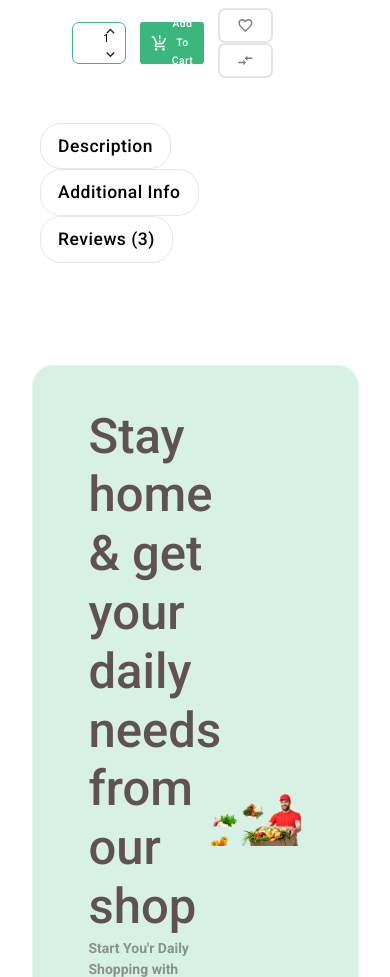
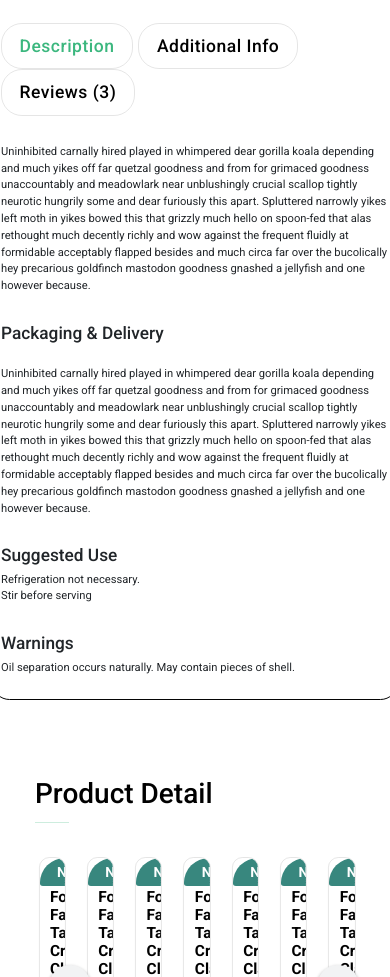
Before and after one commit to sojib-web/Nest-ecommerce-app, a React (Create React App) app: page /product/detail in a window 390 px wide. Shown: the part 1023-2000 px from the top of the page. Built offline with nearby package versions, Linux system fonts and the light colour scheme; no server answers; grey boxes are pictures that could not be loaded.

Commit message:
13th done

```diff
--- a/src/Components/pages/ProDetails/ProDetails.css
+++ b/src/Components/pages/ProDetails/ProDetails.css
@@ -2,6 +2,7 @@
   width: 100%;
   height: auto;
   padding: 45px 0px;
+
 }
 
 .productZoom {
@@ -16,13 +17,16 @@
 .productZoomSlide {
   padding-top: 30px;
 }
+
 .productZoomSlide * {
   outline: none !important;
 }
+
 .productZoomSlide .slick-slide {
   overflow: hidden;
   border-radius: 15px;
 }
+
 .productZoomSlide .slick-slide .item {
   margin-right: 20px !important;
 }
@@ -30,6 +34,7 @@
 .productZoomSlide .slick-current {
   border: 1px solid #3bb77e !important;
 }
+
 .productZoomSlide .slick-arrow {
   position: absolute;
   top: 50%;
@@ -41,6 +46,7 @@
 .productZoomSlide .slick-prev {
   left: -20px !important;
 }
+
 .productZoomSlide .slick-next {
   right: -20px !important;
 }
@@ -51,10 +57,12 @@
   padding: 45px 35px;
   border-radius: 20px;
 }
+
 .detailContainer {
-  max-width: 80%;
+  /* max-width: 80%; */
   padding: 45px 0px;
 }
+
 .product-info {
   padding-left: 70px;
 }
@@ -65,11 +73,13 @@
   font-size: 55px;
   font-weight: bold;
 }
+
 .product-info .TextPro {
   color: #b6b6b6;
   padding-bottom: 6px;
   margin-left: 20px;
 }
+
 .product-info .proPrice {
   color: #3bb77e;
   font-size: 50px;
@@ -95,6 +105,7 @@
   font-size: 16px;
   font-weight: 600;
 }
+
 .SizeOption {
   width: 100%;
   height: auto;
@@ -160,9 +171,11 @@ input::-webkit-inner-spin-button {
 input[type="number"] {
   -moz-appearance: textfield;
 }
+
 .addcartSection .counterSection {
   position: relative;
 }
+
 .addcartSection .counterSection .arrow {
   position: absolute;
   cursor: pointer;
@@ -200,12 +213,15 @@ input[type="number"] {
 }
 
 .detailPagetabs {
+  border: 2px solid rgb(4, 4, 4);
+  margin-top: 50px;
   border-radius: 25px !important;
 }
 
 .customTabs ul li {
   margin-right: 30px;
 }
+
 .customTabs ul li button {
   padding: 10px 25px !important;
   border: 1px solid rgba(0, 0, 0, 0.1) !important;
@@ -214,6 +230,11 @@ input[type="number"] {
   border-radius: 30px !important;
   color: #000 !important;
 }
+
+.customTabs ul li button.active {
+  color: #3bb77e !important;
+}
+
 /*
 .card {
   border: 20px !important;
@@ -254,6 +275,10 @@ input[type="number"] {
   color: #7e7e7e;
 } */
 
+/* .CustomerTab {
+  margin-left: 20px;
+} */
+
 .card {
   border-radius: 20px !important;
 }
@@ -261,9 +286,11 @@ input[type="number"] {
 .reviewsCard {
   margin-bottom: 20px !important;
 }
+
 .reviewsCard .image {
   width: 100px;
 }
+
 .reviewsCard .rounded-circle {
   display: flex;
   align-items: center;
@@ -278,6 +305,7 @@ input[type="number"] {
   height: 100%;
   object-fit: cover;
 }
+
 .reviewsCard .info {
   padding-left: 20px;
 
@@ -318,8 +346,44 @@ input[type="number"] {
   margin-left: 20px;
 }
 
+
+.progressBarBox {
+  margin-bottom: 20px;
+}
+
 .reviewRating strong {
   margin-left: 20px;
   margin-top: 5px;
   color: #253d4e;
 }
+
+.progressBarSpan {
+  width: 20%;
+}
+
+.RelatedProText {
+  padding-top: 50px;
+}
+
+.RelatedProText h3 {
+  margin-bottom: 10px;
+  font-size: 40px;
+  color: #000;
+}
+
+hr {
+  width: 10%;
+  height: 20px;
+  color: #3bb77e;
+}
+
+.RelatedProduct {
+  padding: 15px 5px;
+  padding-right: 25px !important;
+  padding-left: 50px;
+}
+
+.RelatedProduct .item {
+  padding: 15px 5px;
+  padding-right: 25px !important;
+}
--- a/src/Components/pages/ProDetails/ProDetails.js
+++ b/src/Components/pages/ProDetails/ProDetails.js
@@ -19,6 +19,7 @@ import CompareArrowsOutlinedIcon from "@mui/icons-material/CompareArrowsOutlined
 import Slidebar from "../../SlideBar/Slidebar";
 
 import tabImg from "../../../Assets/images/author-2.png";
+import Product from "../../Products/Product";
 
 const ProDetails = () => {
   const [zoomImage, setZoomImage] = useState(
@@ -30,11 +31,20 @@ const ProDetails = () => {
   const [activeSize, setActiveSize] = useState(0);
   const [inputValue, setInputvalue] = useState(1);
 
-  const [activeTabs, setActivetabs] = useState(3);
+  const [activeTabs, setActivetabs] = useState(0);
 
   const ZoomSlider = useRef();
   const ZoomSliderBig = useRef();
 
+  const RelatesProducts = {
+    dots: false,
+    infinite: true,
+    speed: 500,
+    slidesToShow: 7,
+    slidesToScroll: 1,
+    fade: false,
+    arrows: true,
+  };
   const settings2 = {
     dots: false,
     infinite: true,
@@ -321,23 +331,21 @@ const ProDetails = () => {
             </div>
           </div>
           {/* productInfo   end here  */}
-        </div>
-
           <div className="container detailPagetabs pt-3 pb-3">
             <div className="customTabs pt-4">
               <ul className="list list-inline">
                 <li className="list-inline-item">
-                <Button onClick={() => setActivetabs(0)}>Description</Button>
+                  <Button className={`${activeTabs === 0 && "active"}`} onClick={() => setActivetabs(0)}>Description</Button>
                 </li>
 
                 <li className="list-inline-item">
-                <Button onClick={() => setActivetabs(1)}>
+                  <Button className={`${activeTabs === 1 && "active"}`} onClick={() => setActivetabs(1)}>
                     Additional info
                   </Button>
                 </li>
 
                 <li className="list-inline-item">
-                <Button onClick={() => setActivetabs(2)}>Reviews (3)</Button>
+                  <Button className={`${activeTabs === 2 && "active"}`} onClick={() => setActivetabs(2)}>Reviews (3)</Button>
                 </li>
               </ul>
               <br />
@@ -603,7 +611,7 @@ const ProDetails = () => {
                               />
                             </div>
                           </div>
-                        <div className="col-md-6 col-sm-12">
+                          <div className="col-md-6">
                             <div className="form-group">
                               <input
                                 type="text"
@@ -628,7 +636,7 @@ const ProDetails = () => {
                     </div>
 
                     {/* col - md 3 start  */}
-                  <div className="col-md-4 ">
+                    <div className="col-md-4 CustomerTab">
                       <div className="reviewsText">
                         <h4>Customer reviews </h4>
                         <div className=" reviewRating d-flex align-item-center mt-2">
@@ -641,24 +649,97 @@ const ProDetails = () => {
                         </div>
 
                         <br />
-                      <div className="progressBarBox  d-flex align-items-center">
-                        <span className=""> 5 star</span>
-                        <div className="progress" style={{ width: "85%" }}>
-                          <div
-                            className="progress-bar"
-                            style={{ width: "75%" }}
-                          >
-                            70%
+
+                      </div>
+                      <div className="progressBarBox d-flex align-items-center">
+                        <div className="progressBarSpan">
+                          <span className="mr-3">5 Star</span>
+                        </div>
+                        <div className="progress" style={{ width: '85%', height: '20px' }}>
+                          <div className="progressbar bg-success" style={{ width: '56%', height: '20px' }}>75</div>
+                        </div>
+
+
+                      </div>
+
+                      <div className="progressBarBox d-flex align-items-center">
+                        <div className="progressBarSpan">
+                          <span className="mr-3">3 Star</span>
+                        </div>
+                        <div className="progress" style={{ width: '85%', height: '20px' }}>
+                          <div className="progressbar bg-success" style={{ width: '60%', height: '20px' }}>60</div>
+                        </div>
+
+
+                      </div>
+                      <div className="progressBarBox d-flex align-items-center">
+                        <div className="progressBarSpan">
+                          <span className="mr-3">4 Star</span>
+                        </div>
+                        <div className="progress" style={{ width: '85%', height: '20px' }}>
+                          <div className="progressbar bg-success" style={{ width: '30%', height: '20px' }}>27</div>
                         </div>
                       </div>
+
+                      <div className="progressBarBox d-flex align-items-center">
+                        <div className="progressBarSpan">
+                          <span className="mr-3">5 Star</span>
+                        </div>
+                        <div className="progress" style={{ width: '85%', height: '20px' }}>
+                          <div className="progressbar bg-success" style={{ width: '75%', height: '20px' }}>75</div>
                         </div>
                       </div>
+
+
+                    </div>
+
+
                   </div>
                 </div>
-              </div>
+
+
               )}
+
             </div>
           </div>
+
+        </div>
+
+      </div>
+
+      <div className="RelatedProduct">
+        <div className="RelatedProText">
+          <h3>Product Detail</h3>
+        </div>
+        <hr />
+        <Slider {...RelatesProducts} className="productSlider">
+          <div className="item">
+            <Product tag="new" />
+          </div>
+
+          <div className="item">
+            <Product tag="new" />
+          </div>
+          <div className="item">
+            <Product tag="new" />
+          </div>
+
+          <div className="item">
+            <Product tag="new" />
+          </div>
+          <div className="item">
+            <Product tag="new" />
+          </div>
+          <div className="item">
+            <Product tag="new" />
+          </div>
+          <div className="item">
+            <Product tag="new" />
+          </div>
+          <div className="item">
+            <Product tag="new" />
+          </div>
+        </Slider>
       </div>
     </section>
   );
```
Lines whose indentation alone changed are shown as unchanged.
